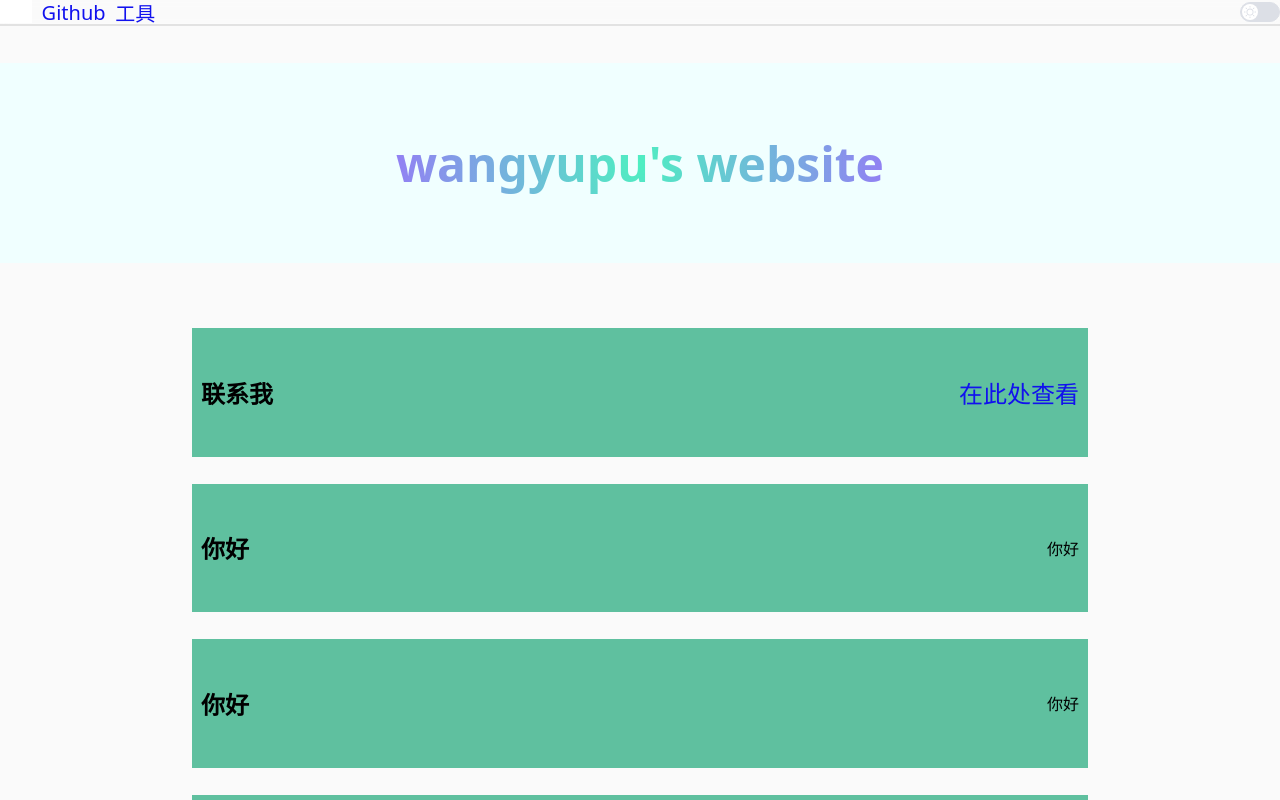
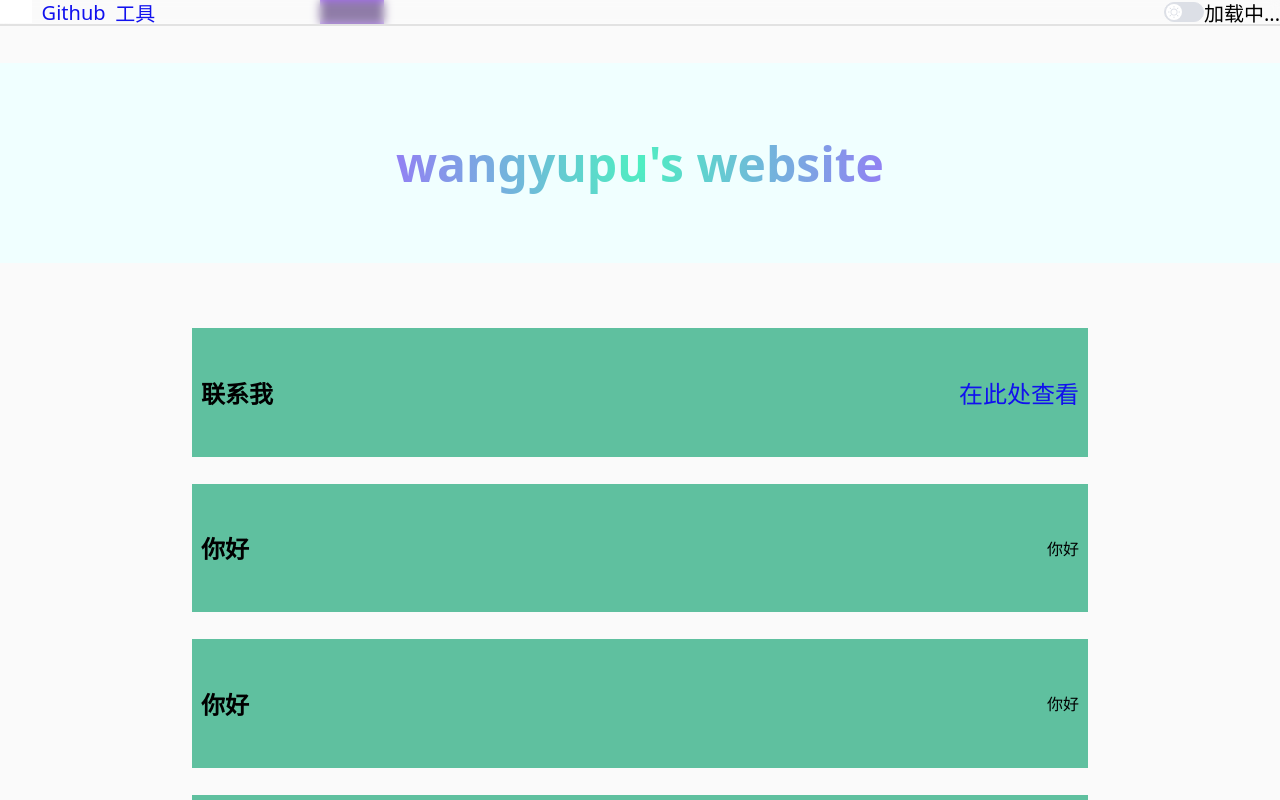
Before and after one commit to wang-yupu/wangyupu-website, a Vue app: page / in a window 1280 px wide. Shown: the top 800 px of the page. Built offline with nearby package versions, Linux system fonts and the light colour scheme; grey boxes are pictures that could not be loaded.

Commit message:
修改了加载进度条的显示属性

```diff
--- a/src/components/topbar.vue
+++ b/src/components/topbar.vue
@@ -42,7 +42,7 @@ function updatePGB(){
         PGBMarginLeft.value = PGBMarginLeft.value-1
     }
 
-    if (PGBMarginLeft.value == 101 || PGBMarginLeft.value == -6){
+    if (PGBMarginLeft.value == 100-PGBWidth.value || PGBMarginLeft.value == -6){
         if (PGBFacing.value == "right"){ //反转方向
         PGBFacing.value = "left"
         }
@@ -54,7 +54,7 @@ function updatePGB(){
 var currentPGBUpdate = 0
 watch(isPageLoading, (newVal, oldVal) => {
     if (newVal){
-        currentPGBUpdate = setInterval(updatePGB, 10)
+        currentPGBUpdate = setInterval(updatePGB, 15)
     }
     else{
         clearInterval(currentPGBUpdate)
@@ -89,7 +89,7 @@ watch(isPageLoading, (newVal, oldVal) => {
 .topbarBGProgressBar {
     position: absolute;
     backdrop-filter: saturate(100%) blur(5px);
-    background: #770fff23;
+    background: #ab6bff;
 }
 .dark .topbarBGProgressBar {
     background: #770fff;
--- a/src/main.js
+++ b/src/main.js
@@ -18,7 +18,7 @@ router.beforeEach((to, from) => {
     isPageLoading.value = true
 })
 router.afterEach(() => {
-    isPageLoading.value = false
+    //isPageLoading.value = false
 })
 // Element Plus
 import ElementPlus from 'element-plus'
```
